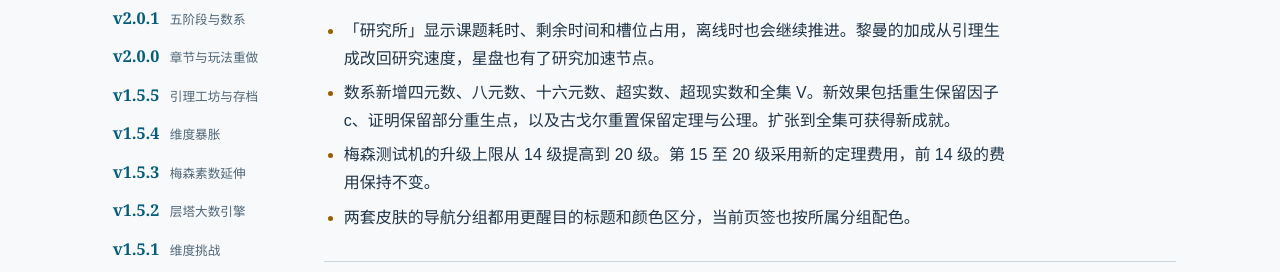
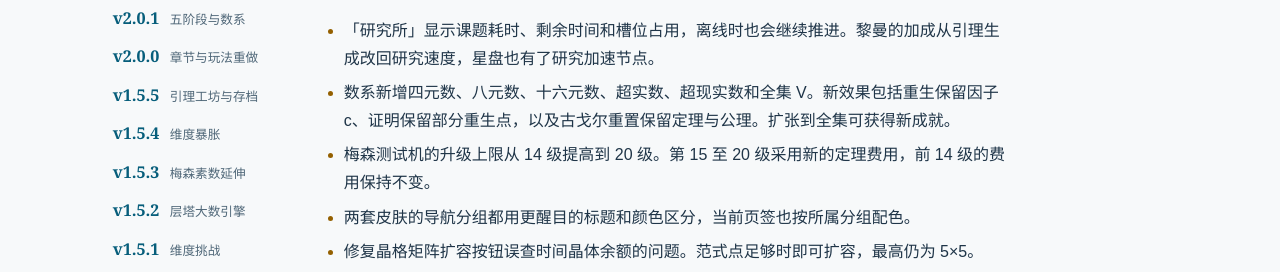
Before and after one commit to dfsoft123new2/wjys, a plain HTML site: page changelog.html in a window 1280 px wide. Shown: the part 274-546 px from the top of the page. Drawn offline with Linux system fonts and the light colour scheme.

Commit message:
Update changelog.html

```diff
--- a/changelog.html
+++ b/changelog.html
@@ -133,6 +133,7 @@
           <li>数系新增四元数、八元数、十六元数、超实数、超现实数和全集 V。新效果包括重生保留因子 c、证明保留部分重生点，以及古戈尔重置保留定理与公理。扩张到全集可获得新成就。</li>
           <li>梅森测试机的升级上限从 14 级提高到 20 级。第 15 至 20 级采用新的定理费用，前 14 级的费用保持不变。</li>
           <li>两套皮肤的导航分组都用更醒目的标题和颜色区分，当前页签也按所属分组配色。</li>
+          <li>修复晶格矩阵扩容按钮误查时间晶体余额的问题。范式点足够时即可扩容，最高仍为 5×5。</li>
         </ul>
       </article>
 
```
